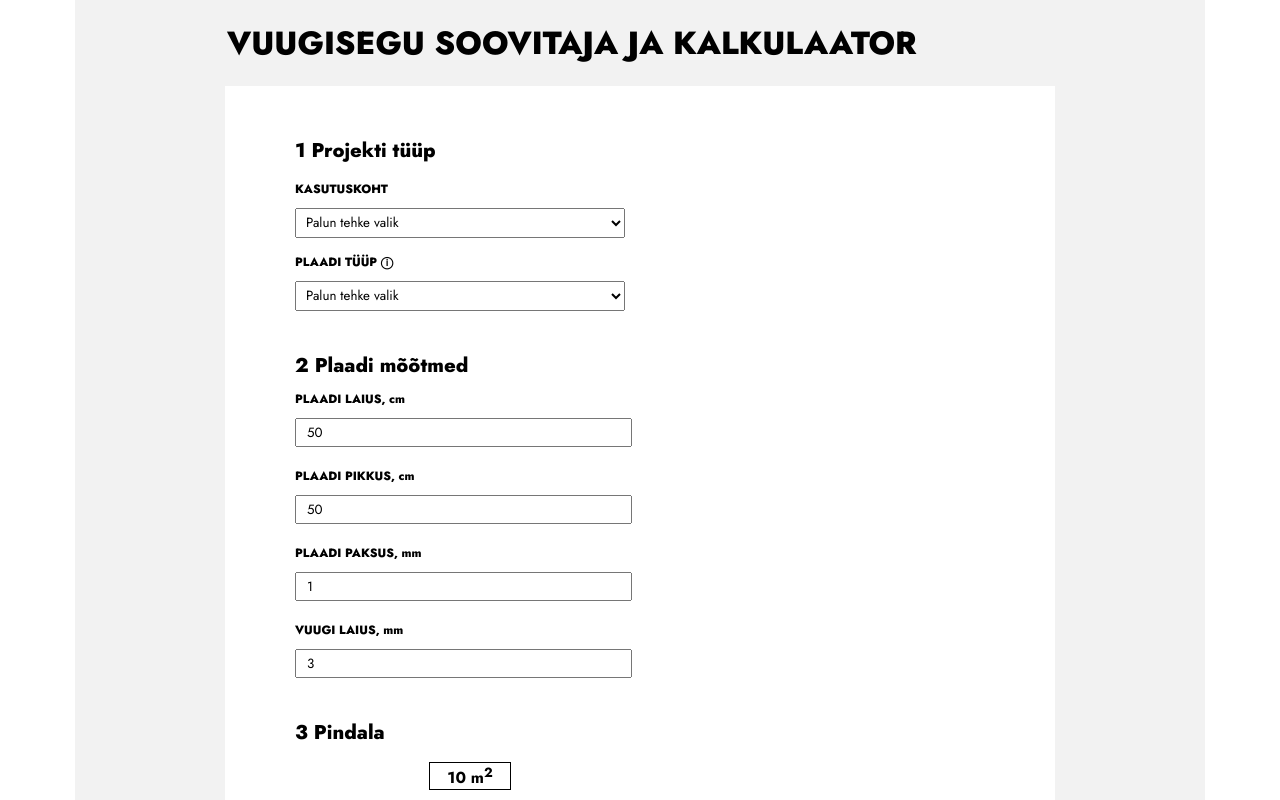
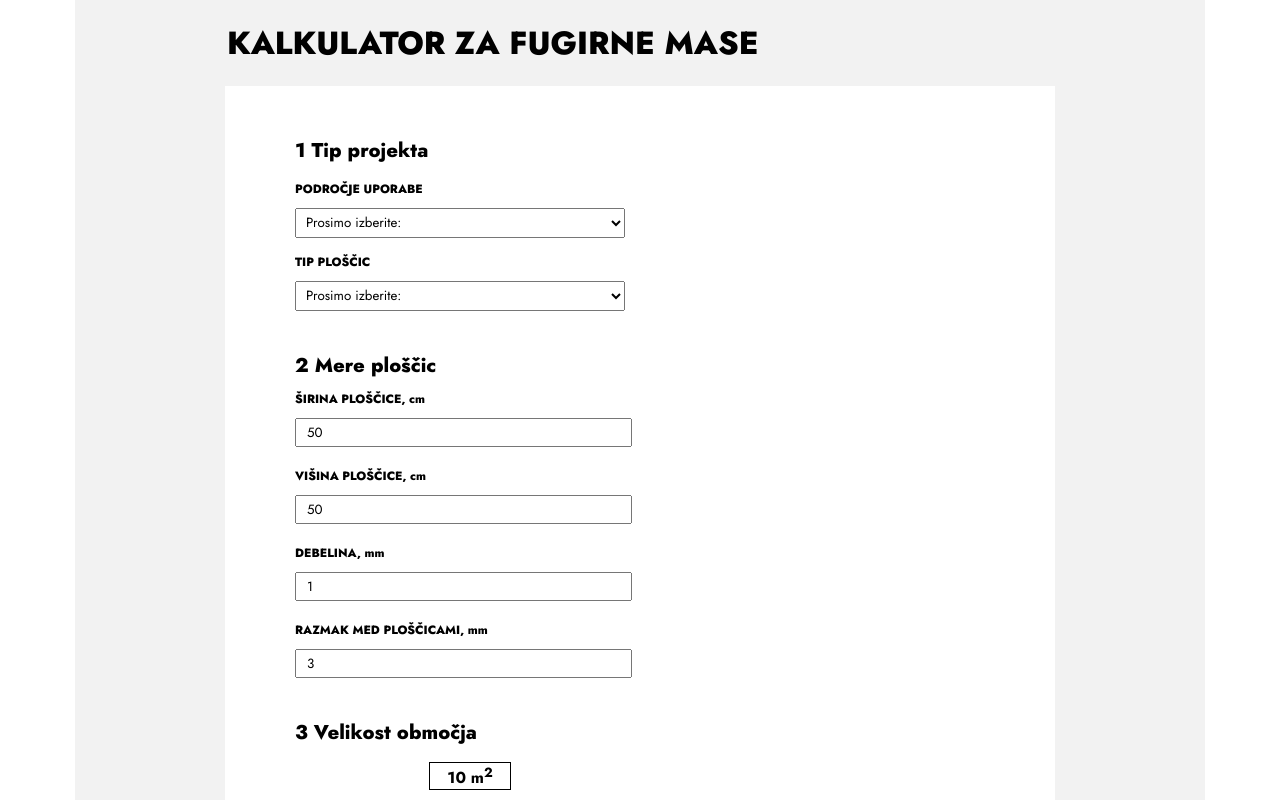
Before and after one commit to karasu-web/Henkal-Calc, an Angular app: page / in a window 1280 px wide. Shown: the top 800 px of the page. Built offline with nearby package versions, Linux system fonts and the light colour scheme.

Commit message:
slovenia done

```diff
--- a/src/app/app.component.ts
+++ b/src/app/app.component.ts
@@ -18,7 +18,8 @@ import { CommonModule } from '@angular/common';
 // import * as translations from '../assets/ba.json';
 // import * as translations from '../assets/lt.json';
 // import * as translations from '../assets/lv.json';
-import * as translations from '../assets/et.json';
+// import * as translations from '../assets/et.json';
+import * as translations from '../assets/si.json';
 
 
 // import * as productImages from '../assets/PI.json';
@@ -32,7 +33,8 @@ import * as translations from '../assets/et.json';
 // import * as productImages from '../assets/BA_product.json';
 // import * as productImages from '../assets/LT_product.json';
 // import * as productImages from '../assets/LV_product.json';
-import * as productImages from '../assets/ET_product.json';
+// import * as productImages from '../assets/ET_product.json';
+import * as productImages from '../assets/SI_product.json';
 import html2canvas from 'html2canvas';
 
 
--- a/src/assets/si.json
+++ b/src/assets/si.json
@@ -0,0 +1,46 @@
+{
+    "TILE_GROUT_FINDER_AND_CALCULATOR": "KALKULATOR ZA FUGIRNE MASE",
+    "PROJECT_TYPE": "1 Tip projekta",
+    "APPLICATION_AREA": "PODROČJE UPORABE",
+    "PLEASE_CHOOSE_AN_OPTION": "Prosimo izberite:",
+    "BATHROOMS": "Kopalnica",
+    "KITCHEN": "Kuhinja",
+    "LIVING_ROOMS": "Dnevna soba",
+    "ENTRANCE_CORRIDOR": "Predsoba",
+    "POOLS": "Bazen",
+    "BALCONIES_TERRACES": "Balkon/Terasa",
+    "HEAVY_TRAFFIC_AREA": "Območje z velikim prometom",
+    "INDUSTRIAL_AREA": "Industrijsko območje",
+    "SPAS_HAMMAMS": "Toplice, savna (vključno z javnimi prostori)",
+    "TILE_TYPE": "TIP PLOŠČIC",
+    "GRES": "Gres",
+    "PORCELAIN": "Porcelan",
+    "EARTHENWARE": "Keramične ploščice",
+    "STONEWARE": "Kamene ploščice",
+    "NATURAL_STONE": "Naravni kamen",
+    "GLASS_MOSAICS": "Stekleni mozaiki",
+    "MOSAIC": "Mozaik",
+    "TILE_MEASUREMENTS": "2 Mere ploščic",
+    "TILE_WIDTH_CM": "ŠIRINA PLOŠČICE, cm",
+    "TILE_HEIGHT_CM": "VIŠINA PLOŠČICE, cm",
+    "THICKNESS_MM": "DEBELINA, mm",
+    "JOINT_GAP_MM": "RAZMAK MED PLOŠČICAMI, mm",
+    "AREA_SIZE": "3 Velikost območja",
+    "YOU_WILL_NEED": "BOSTE POTREBOVALI:",
+    "YOUR_WORK": "VAŠE DELO:",
+    "PRODUCT_QUANTITY_NEEDED": "Potrebna količina izdelka",
+    "PACKAGING_SIZE": "Velikost pakiranja",
+    "NUMBER_OF_UNITS": "Število enot",
+    "PRODUCT_IMAGE": "Slika izdelka",
+    "VIEW_MORE": "Poglej več",
+    "DOWNLOAD_A_REPORT": "Prenesite poročilo",
+    "RECALCULATE": "NOV IZRAČUN",
+    "TILE_WIDTH": "Širina ploščice",
+    "TILE_HEIGHT": "Višina ploščice",
+    "THICKNESS": "Debelina",
+    "JOINT_GAP": "Skupni razmik",
+    "NEW_CALCULATION": "Nov izračun",
+    "AREA": "Območje",
+    "CERESIT_CE_40_AQUASTATIC": "CERESIT_CE_40_AQUASTATIC",
+    "CALCULATE": "IZRAČUNAJ"
+}
```
